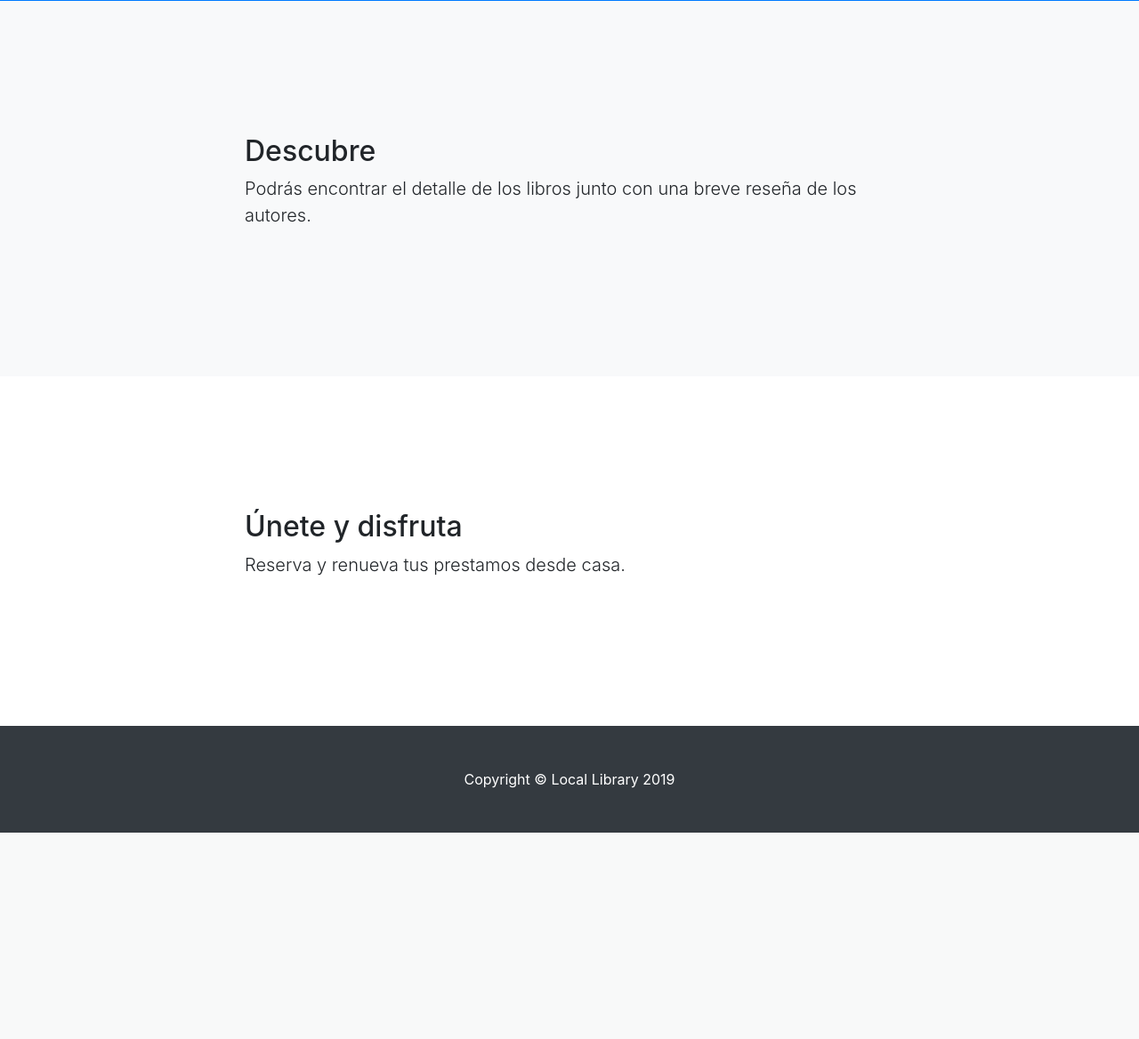
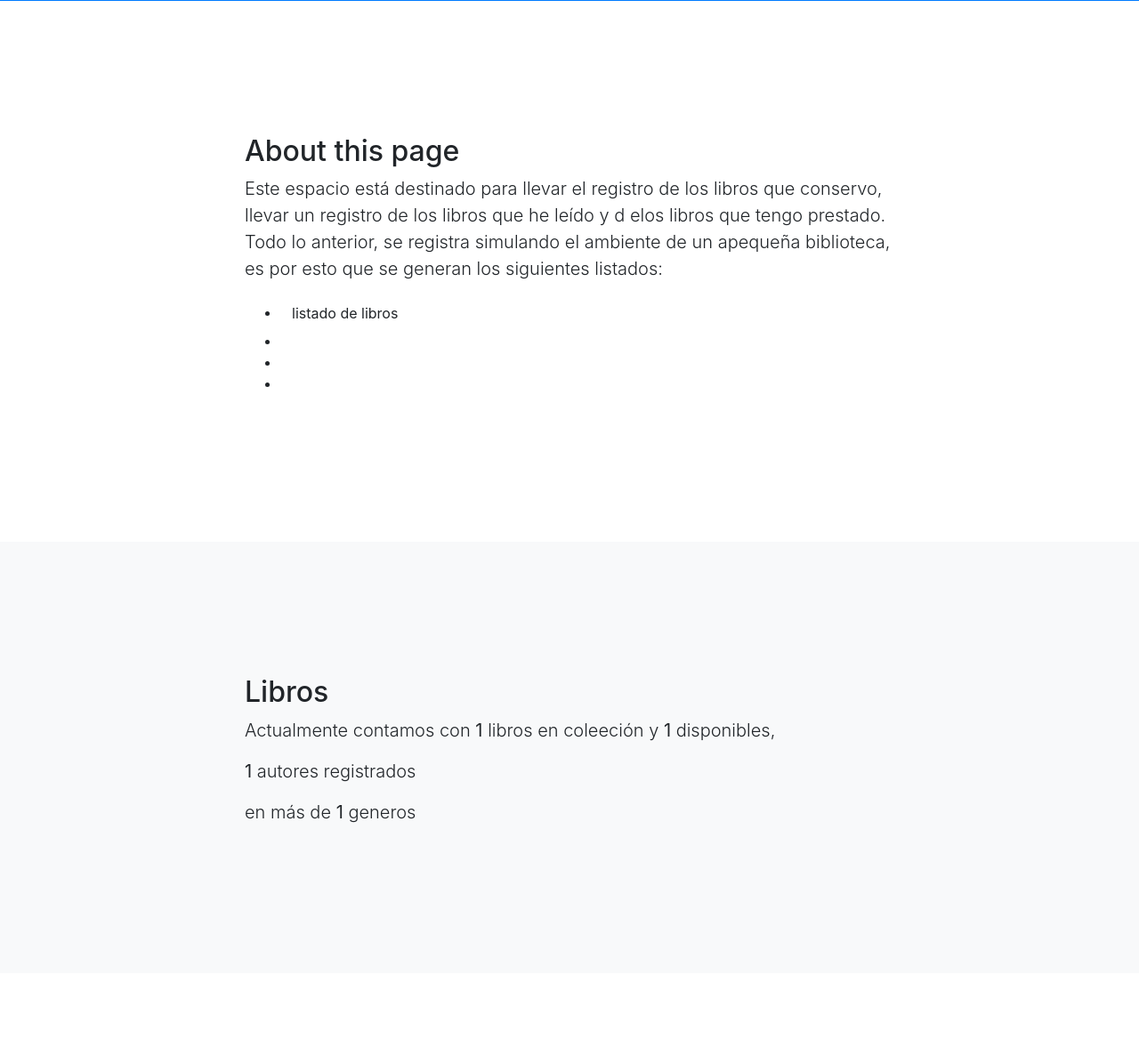
Before and after one commit to jrco1989/library, a Django app: template catalog/templates/index.html in a window 1280 px wide. Shown: the part 405-1573 px from the top of the page at 89% size. Before the commit the page ends 1341 px from the top, so only its background shows below. Run offline with Django 3.2, Linux system fonts and the light colour scheme; the template is opened without the code that fills it: most values are stand-ins (such as "Sample title", 1, 10 or a date in 2020); some libraries are stand-ins or nearby versions.

Commit message:
añadiendo atributos a la vista baasada en clases y mejorando el index

```diff
--- a/catalog/models.py
+++ b/catalog/models.py
@@ -71,9 +71,7 @@
 
 
     def __str__(self):
-        """
-        String para representar el Objeto del Modelo
-        """
+
         return '%s (  %s) (  %s) (  %s)' % (self.id,self.book.title, self.book.author, self.language)
         #El patrón __str__() representa el objeto BookInstance usando una
         # combinación de  su id único y el título del  Book asociado
--- a/catalog/templates/catalog/book_list.html
+++ b/catalog/templates/catalog/book_list.html
@@ -4,4 +4,5 @@
 book_list
 {book_list}
 {{book_list}}
+{{book}}
 {%endblock%}
--- a/catalog/templates/index.html
+++ b/catalog/templates/index.html
@@ -61,30 +61,32 @@
     </div>
 
   </header>
-<!--
   <section id="about">
     <div class="container">
       <div class="row">
         <div class="col-lg-8 mx-auto">
           <h2>About this page</h2>
-          <p class="lead">This is a great place to talk about your webpage. This template is purposefully unstyled so you can use it as a boilerplate or starting point for you own landing page designs! This template features:</p>
+          <p class="lead">Este espacio está destinado para llevar el registro de los libros que conservo, llevar un registro de los libros que he leído y d elos libros que tengo prestado.
+                          Todo lo anterior, se registra simulando el ambiente de un apequeña biblioteca, es por esto que se generan los siguientes listados:</p>
           <ul>
-            <li>Clickable nav links that smooth scroll to page sections</li>
-            <li>Responsive behavior when clicking nav links perfect for a one page website</li>
-            <li>Bootstrap's scrollspy feature which highlights which section of the page you're on in the navbar</li>
-            <li>Minimal custom CSS so you are free to explore your own unique design options</li>
+            <li><a class="btn btn-default" role="button" href="{%url 'books'%}"> listado de libros</a></li>
+            <li></li>
+            <li></li>
+            <li></li>
           </ul>
         </div>
       </div>
     </div>
   </section>
--->
+
   <section id="services" class="bg-light">
     <div class="container">
       <div class="row">
         <div class="col-lg-8 mx-auto">
-          <h2>Descubre</h2>
-          <p class="lead">Podrás encontrar el detalle de los libros junto con una breve reseña de los autores. </p>
+          <h2>Libros</h2>
+          <p class="lead">Actualmente contamos con <strong>{{num_books}}</strong> libros en coleeción y  <strong>{{num_instances_available}}</strong> disponibles, </p>
+          <p class="lead"><strong>{{num_authors}}</strong> autores registrados </p>
+          <p class="lead">en más de <strong>{{num_genres}}</strong> generos </p>
         </div>
       </div>
     </div>
--- a/catalog/views.py
+++ b/catalog/views.py
@@ -29,4 +29,8 @@
     )
 
 class BookListView(generic.ListView):
+
     model = Book
+    context_object_name = 'book'   # your own name for the list as a template variable
+    queryset = Book.objects.all()#filter(title__icontains='c')[:5] # Get 5 books containing the title war
+    template_name = 'book_list.html'  # Specify your own template name/location
```
